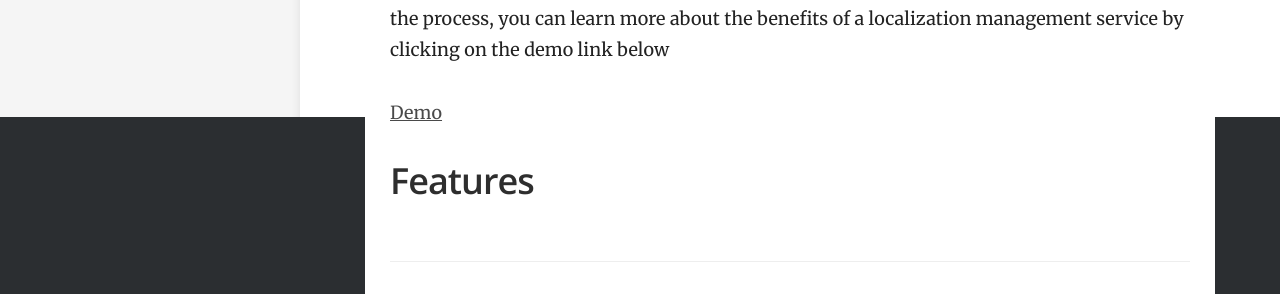
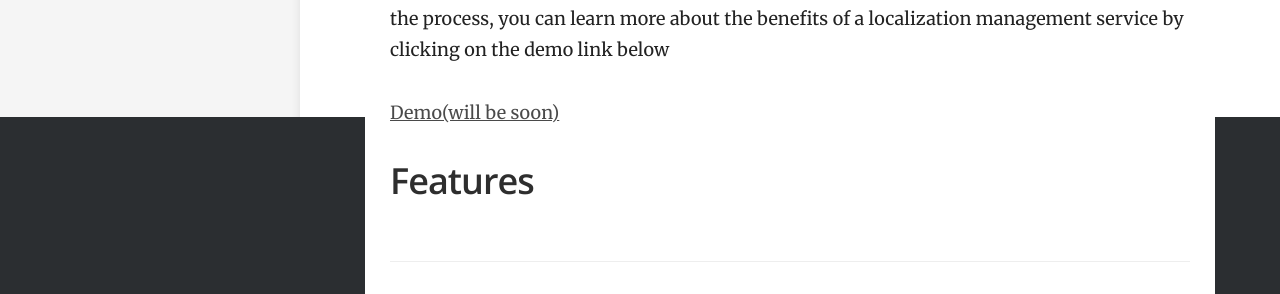
Before and after one commit to l10nws/docs, a Jekyll site: the page built from index.md, in a window 1280 px wide. Shown: the part 783-1077 px from the top of the page. Built offline with Jekyll 4.4.1, drawn with Linux system fonts in a browser that asks for light colours.

```diff
--- a/index.md
+++ b/index.md
@@ -10,7 +10,7 @@ title: Welcome
 If you're ready to simplify and optimize your localization management, and save money in the process,
 you can learn more about the benefits of a localization management service by clicking on the demo link below
 
-[Demo](https://l10n.ws/demo)
+[Demo(will be soon)]()
 
 
 
```
Also changed, not shown: 7 other files.
